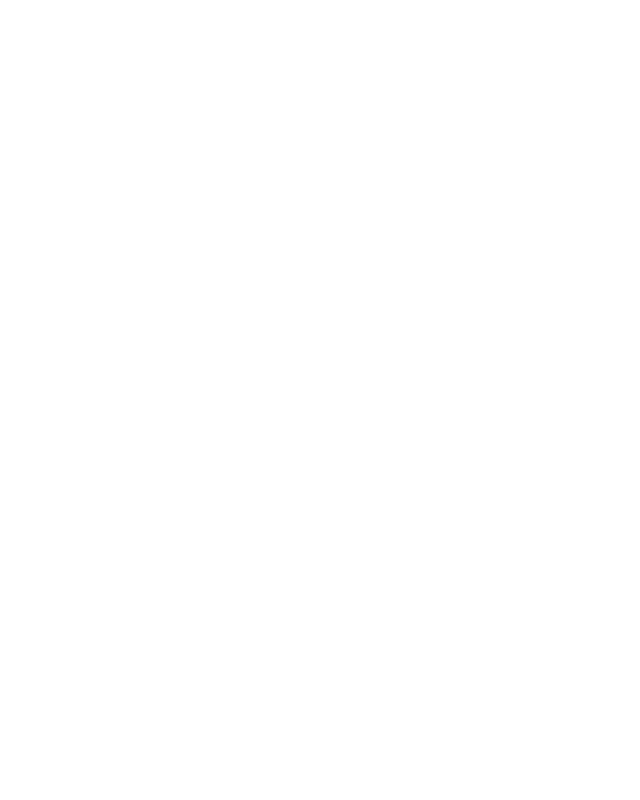
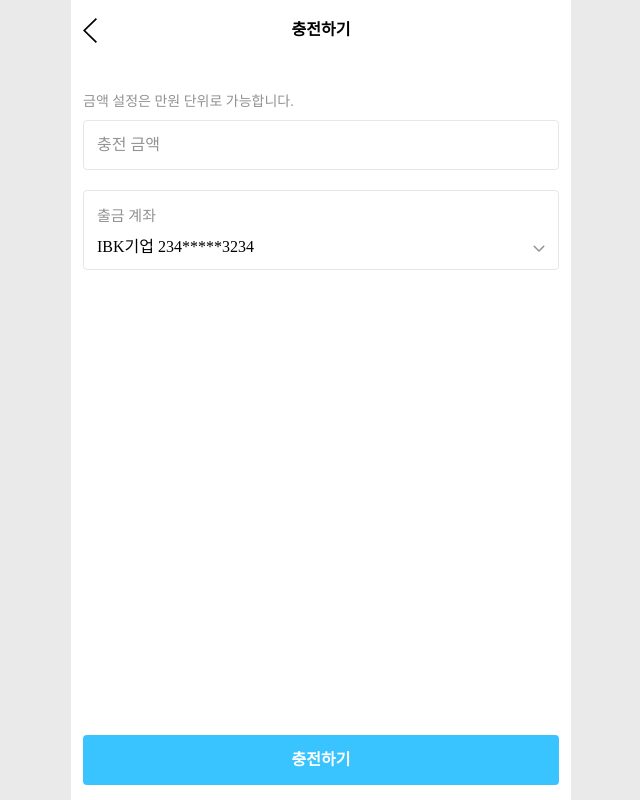
Before and after one commit to Team-doGet/pay, a React (Create React App) app in the folder front/: page /pay/charge in a window 1280 px wide. Before the commit this address had no page. Shown: the whole page, without its empty margins (319-959 px from the left). Built offline with nearby package versions, Linux system fonts and the light colour scheme; a web font is replaced by a local one.

Commit message:
#18 feat: 계좌 등록 컴포넌트 생성

```diff
--- /dev/null
+++ b/front/src/pages/pay/ChargePage.jsx
@@ -0,0 +1,43 @@
+import React, { useState } from 'react';
+import Input from '../../components/atoms/Input';
+import BottomButtons from '../../components/molecules/common/BottomButtons';
+import { useNavigate } from 'react-router-dom';
+import Charge from './ChargePage.module.css';
+
+const ChargePage = () => {
+    const navigate = useNavigate();
+
+    const [inputAmount, setInputAmount] = useState({
+        amount: '',
+    });
+
+    return (
+        <>
+            <div className={Charge.top}>
+                <p>금액 설정은 만원 단위로 가능합니다.</p>
+            </div>
+            <div>
+                <Input
+                    location="one"
+                    type="text"
+                    name="amount"
+                    inputs={inputAmount}
+                    setInputsState={setInputAmount}
+                    placeholder="충전 금액"
+                ></Input>
+            </div>
+            <div className={Charge.bottom}>
+                <div className={Charge.sub}>출금 계좌</div>
+                <div className={Charge.select}>
+                    <div>IBK기업 234*****3234</div>
+                    <div>
+                        <img src={`${process.env.PUBLIC_URL}/assets/img/common/selectArrow.svg`}></img>
+                    </div>
+                </div>
+            </div>
+            <BottomButtons childrens={['충전하기']} handlers={[() => navigate('/charge/simplePassword')]} />
+        </>
+    );
+};
+
+export default ChargePage;
--- /dev/null
+++ b/front/src/pages/pay/ChargePage.module.css
@@ -0,0 +1,37 @@
+.top {
+    margin-top: 30px;
+    margin-bottom: 10px;
+}
+
+.top > p {
+    color: var(--font-grey, #929294);
+    font-family: Noto Sans KR;
+    font-size: 14px;
+    font-style: normal;
+    font-weight: 500;
+    line-height: normal;
+}
+
+.bottom {
+    margin-top: 20px;
+    border-radius: 4px;
+    border: 1px solid #e7e7e7;
+}
+
+.bottom > .sub {
+    color: var(--font-grey, #929294);
+    font-family: Noto Sans KR;
+    font-size: 15px;
+    font-style: normal;
+    font-weight: 400;
+    line-height: normal;
+}
+
+.bottom > div {
+    margin: 13px;
+}
+
+.select {
+    display: flex;
+    justify-content: space-between;
+}
--- /dev/null
+++ b/front/src/pages/pay/WithdrawPage.jsx
@@ -0,0 +1,44 @@
+import React, { useState } from 'react';
+import Input from '../../components/atoms/Input';
+import BottomButtons from '../../components/molecules/common/BottomButtons';
+import { useNavigate } from 'react-router-dom';
+import Withdraw from './WithdrawPage.module.css';
+
+const WithdrawPage = () => {
+    const navigate = useNavigate();
+
+    const [inputAmount, setInputAmount] = useState({
+        amount: '',
+    });
+
+    return (
+        <>
+            <div className={Withdraw.top}>
+                <p>금액 설정은 만원 단위로 가능합니다.</p>
+            </div>
+            <div className={Withdraw.p}>
+                <Input
+                    location="one"
+                    type="text"
+                    name="amount"
+                    inputs={inputAmount}
+                    setInputsState={setInputAmount}
+                    placeholder="인출 금액"
+                ></Input>
+                <p>페이머니 : 10,512원</p>
+            </div>
+            <div className={Withdraw.bottom}>
+                <div className={Withdraw.sub}>인출 받을 계좌</div>
+                <div className={Withdraw.select}>
+                    <div>IBK기업 234*****3234</div>
+                    <div>
+                        <img src={`${process.env.PUBLIC_URL}/assets/img/common/selectArrow.svg`}></img>
+                    </div>
+                </div>
+            </div>
+            <BottomButtons childrens={['인출하기']} handlers={[() => navigate('/withdraw/simplePassword')]} />
+        </>
+    );
+};
+
+export default WithdrawPage;
--- /dev/null
+++ b/front/src/pages/pay/WithdrawPage.module.css
@@ -0,0 +1,48 @@
+.top {
+    margin-top: 30px;
+    margin-bottom: 10px;
+}
+
+.top > p {
+    color: var(--font-grey, #929294);
+    font-family: Noto Sans KR;
+    font-size: 14px;
+    font-style: normal;
+    font-weight: 500;
+    line-height: normal;
+}
+
+.p > p {
+    margin-top: 10px;
+    margin-left: 5px;
+    color: var(--font-black, #222);
+    font-family: Noto Sans KR;
+    font-size: 12px;
+    font-style: normal;
+    font-weight: 500;
+    line-height: normal;
+}
+
+.bottom {
+    margin-top: 20px;
+    border-radius: 4px;
+    border: 1px solid #e7e7e7;
+}
+
+.bottom > .sub {
+    color: var(--font-grey, #929294);
+    font-family: Noto Sans KR;
+    font-size: 15px;
+    font-style: normal;
+    font-weight: 400;
+    line-height: normal;
+}
+
+.bottom > div {
+    margin: 13px;
+}
+
+.select {
+    display: flex;
+    justify-content: space-between;
+}
```
Also changed, not shown: front/src/router/index.js (+31 -0 lines), front/public/assets/img/common/selectArrow.svg (added), front/src/pages/account/AccountAddAgreePage.jsx (added).
